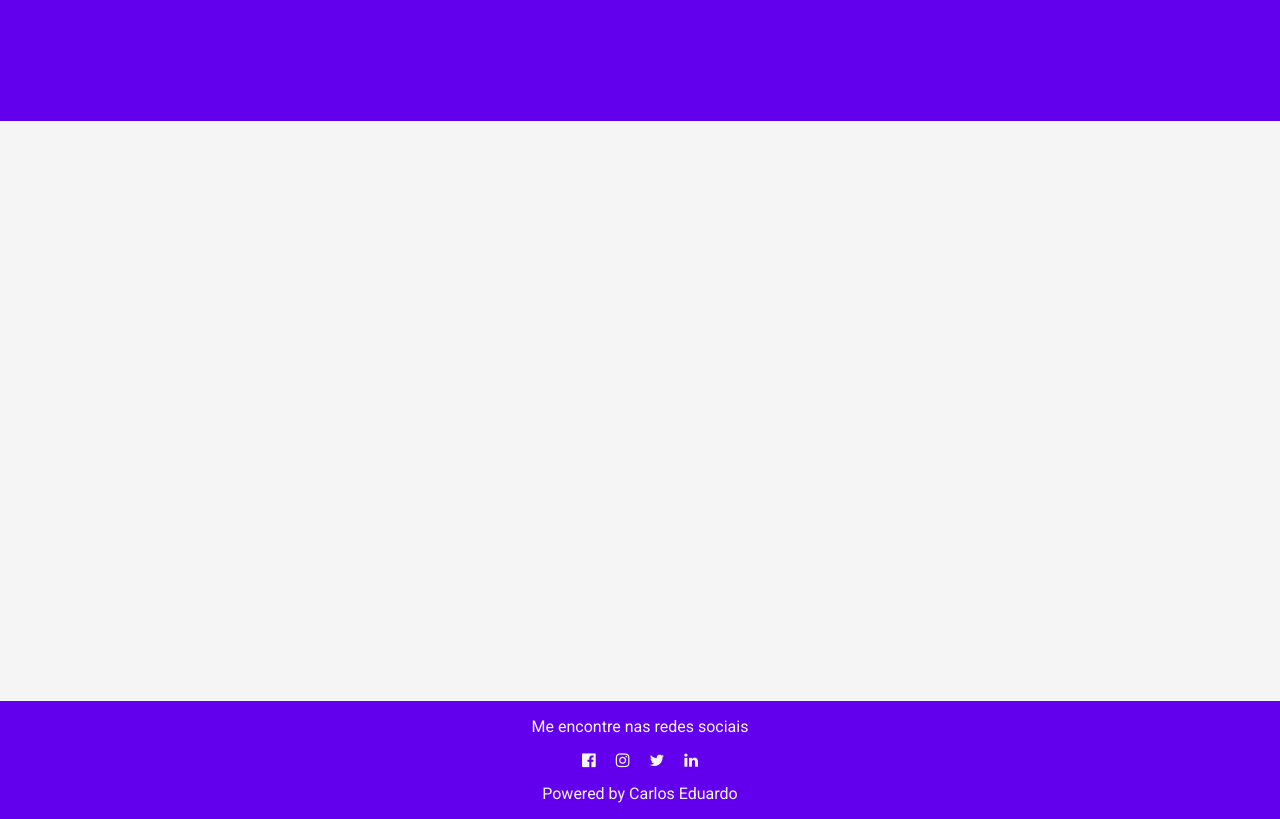
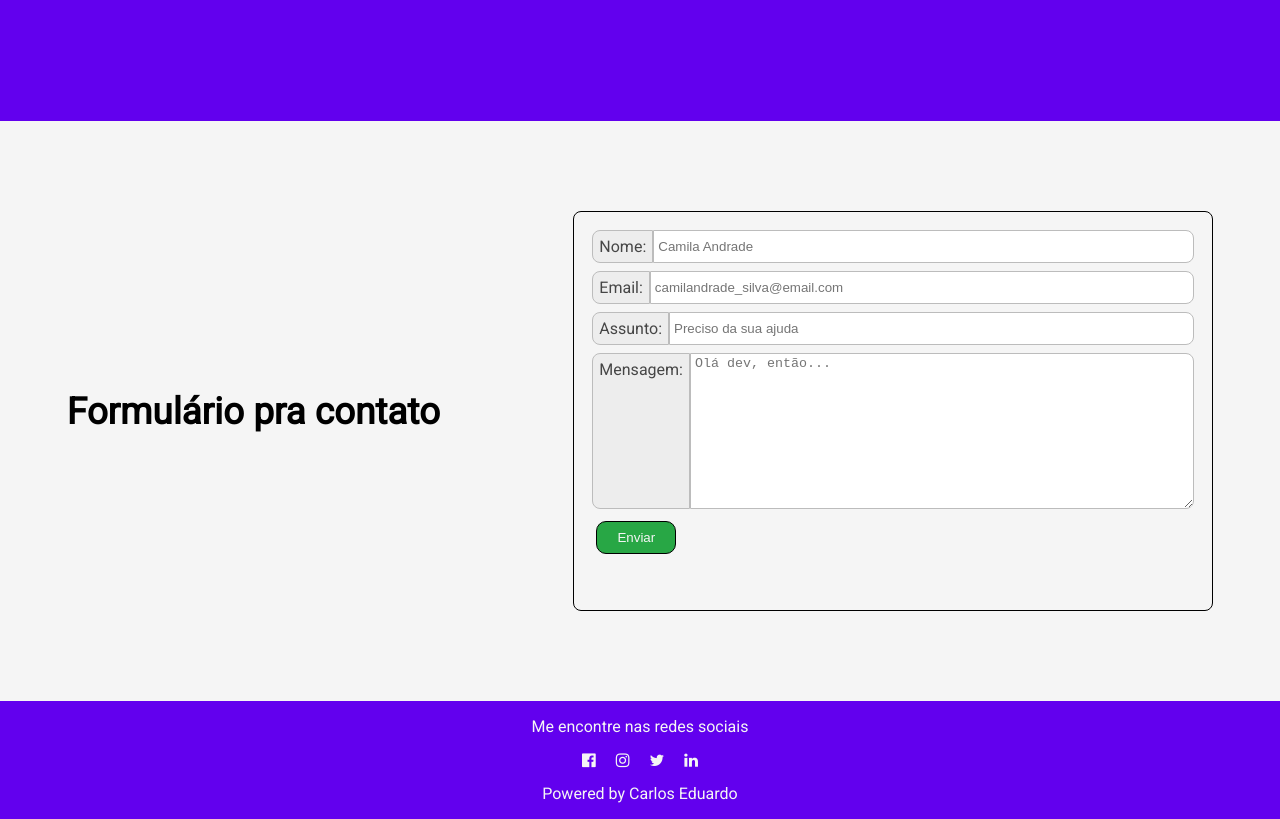
Before and after one commit to coderCadu/LandingCurriculum, a plain HTML site: page index.html in a window 1280 px wide. Shown: the part 2400-3219 px from the top of the page. Drawn offline with Linux system fonts and the light colour scheme.

Commit message:
add form

```diff
--- a/css/style.css
+++ b/css/style.css
@@ -6,6 +6,16 @@
   --gold-yellow: #EDE700;
   --material-purple: #6200EE;
   --material-purple-opacity: #6200EEEC;
+  --success: #28a745;
+  --green: #23993f;
+  --form-bg: #ededed;
+  --border-primary-color: #bcbcbc;
+  --font-color-gray: #464646;
+  --breakpoint-xs: 0;
+  --breakpoint-sm: 576px;
+  --breakpoint-md: 768px;
+  --breakpoint-lg: 992px;
+  --breakpoint-xl: 1200px;
 }
 
 * {
@@ -134,6 +144,66 @@ article#contato {
   width: 100%;
   background-color: var(--white-smoke);
   color: var(--pure-black);
+  display: flex;
+  flex-flow: row wrap;
+  align-items: center;
+  justify-content: space-around;
+}
+
+article#contato > h2 {
+  font-size: 2.3em;
+}
+
+article#contato > form {
+  display: flex;
+  flex-direction: column;
+  height: 50vh;
+  width: 50vw;
+  border: 1px solid var(--pure-black);
+  padding: 14px;
+  border-radius: 8px;
+}
+
+article#contato > form > div {
+  display: flex;
+  flex-flow: row nowrap;
+  margin: 4px;
+}
+
+article#contato > form > div > label {
+  padding: 4px;
+  border: 1px solid var(--border-primary-color);
+  border-top-left-radius: 8px;
+  border-bottom-left-radius: 8px;
+  background-color: var(--form-bg);
+  color: var(--font-color-gray);
+  padding: 6px;
+}
+
+article#contato > form > div > input,
+article#contato > form > div > textarea {
+  width: 100%;
+  border: 1px solid var(--border-primary-color);
+  border-top-right-radius: 8px;
+  border-bottom-right-radius: 8px;
+  padding-left: 4px;
+}
+
+.btn {
+  padding: 8px;
+  border: 1px solid var(--pure-black);
+  border-radius: 10px;
+  width: 80px;
+  margin: 8px;
+}
+
+.btn-success {
+  color: var(--white-smoke);
+  background-color: var(--success);
+}
+
+.btn:hover {
+  background-color: var(--green);
 }
 
 footer {
--- a/index.html
+++ b/index.html
@@ -1,5 +1,5 @@
 <!DOCTYPE html>
-<html lang="en">
+<html lang="pt-BR">
   <head>
     <meta charset="UTF-8">
     <meta name="viewport" content="width=device-width, initial-scale=1.0">
@@ -67,7 +67,26 @@
 
     </article>
     <article id="contato">
-
+      <h2>Formulário pra contato</h2>
+      <form action="#">
+        <div>
+          <label for="nome">Nome:</label>
+          <input type="text" name="nome" placeholder="Camila Andrade">
+        </div>
+        <div>
+          <label for="email">Email:</label>
+          <input type="email" name="email" placeholder="camilandrade_silva@email.com">
+        </div>
+        <div>
+          <label for="assunto">Assunto:</label>
+          <input type="text" name="assunto" placeholder="Preciso da sua ajuda">
+        </div>
+        <div>
+          <label for="mensagem">Mensagem:</label>
+          <textarea name="mensagem" cols="30" rows="10" placeholder="Olá dev, então..."></textarea>
+        </div>
+        <button class="btn btn-success" type="button" formmethod="POST">Enviar</button>
+      </form>
     </article>
     <footer>
       <p>Me encontre nas redes sociais</p>
```
Also changed, not shown: assets/img/teclado.png (added).
